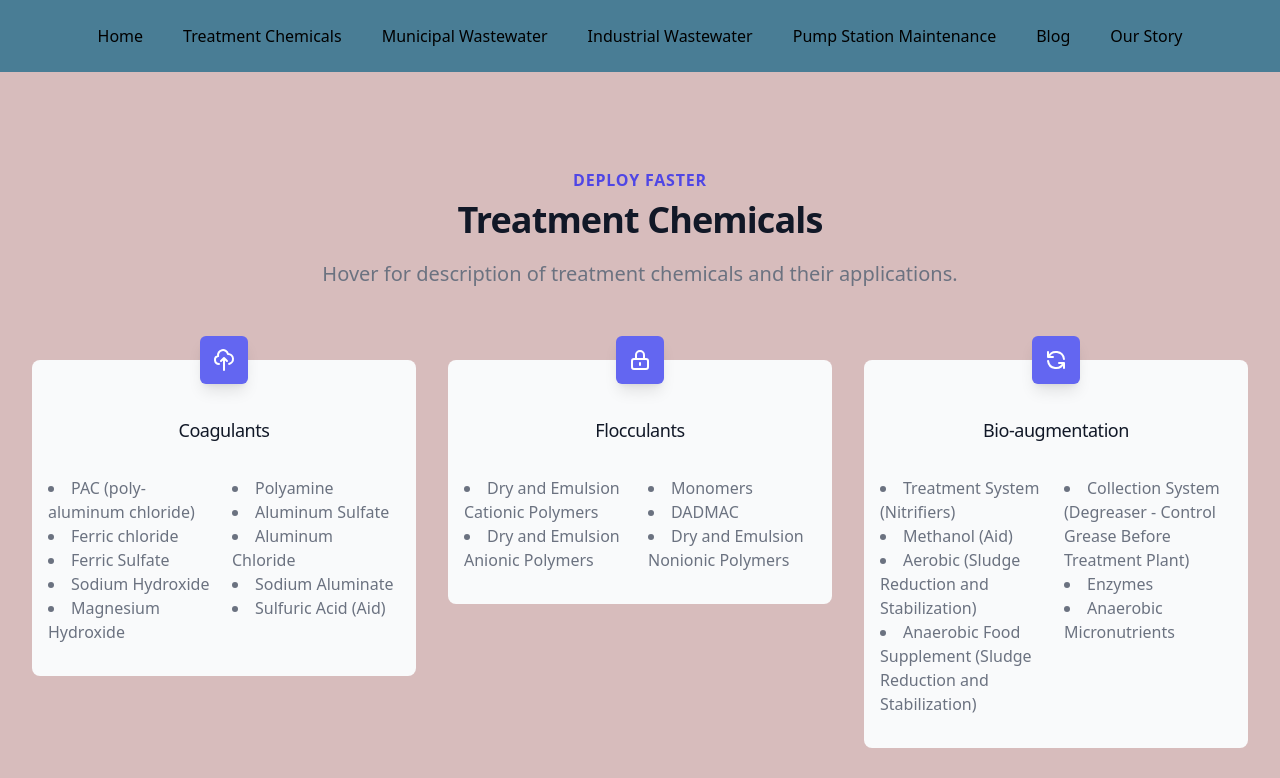
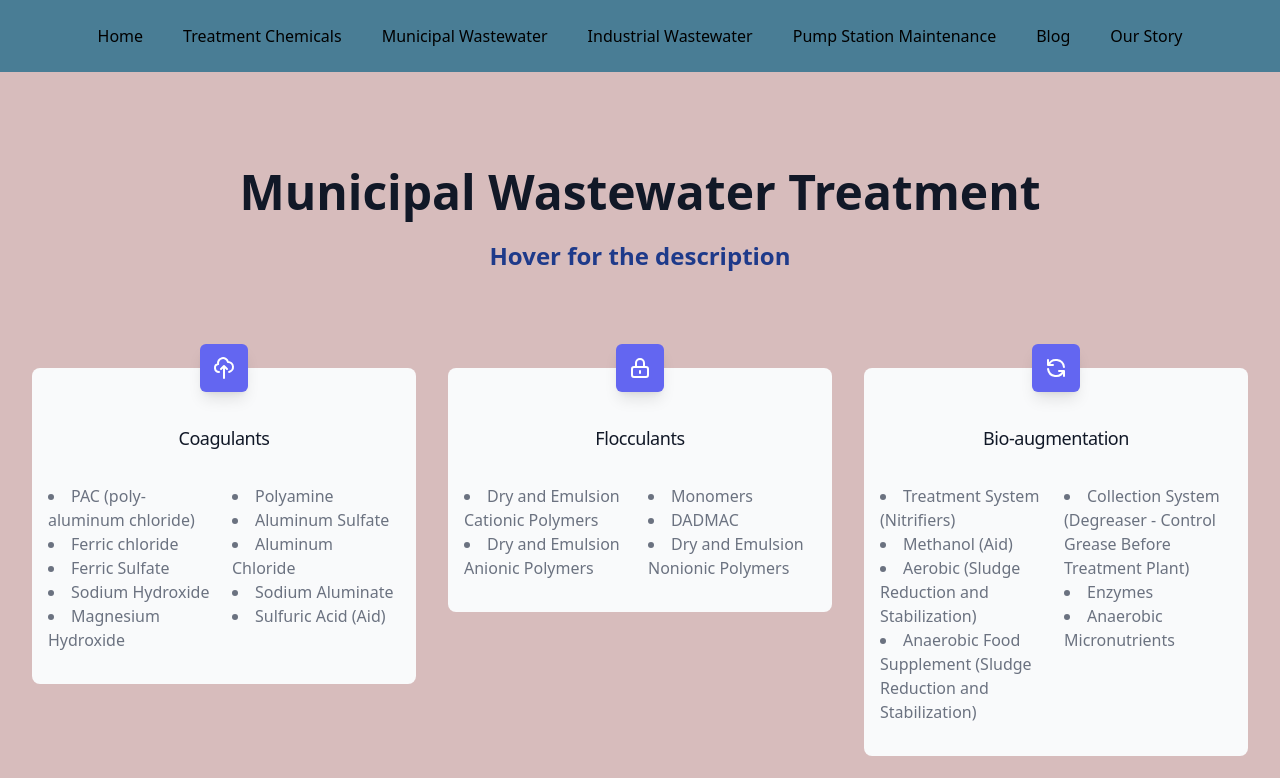
Before and after one commit to Tricarico1/jgs_landing_page, a Next.js app: page /treatment-chemicals in a window 1280 px wide. Shown: the top 778 px of the page. Built offline with nearby package versions, Linux system fonts and the light colour scheme.

Commit message:
Added hover to TC

```diff
--- a/src/pages/treatment-chemicals.js
+++ b/src/pages/treatment-chemicals.js
@@ -28,6 +28,7 @@ import {
         'Sulfuric Acid (Aid)'
       ],
       icon: CloudUploadIcon,
+      tooltip: 'Chemicals directly or  indirectly used to begin allowing stuff in water that would not come together under normal circumstances.  Their use depends on how acidic or basic the water is, the types of stuff to be removed, temperature, etc. ',
     },
     {
       name: 'Flocculants',
@@ -40,6 +41,7 @@ import {
         'DADMAC',
         'Dry and Emulsion Nonionic Polymers'
       ],      icon: LockClosedIcon,
+      tooltip: 'Normally, once coagulants  begin bringing stuff in the water together, flocculants are added to make those particles both bigger and stronger to make their removal easier.  One exception to this is dewatering sludge.  Often times sludge is dewatered with flocculants only , though the use of a coagulant may result in less sludge particles returned to the treatment system and/or drier sludge with less water in it.',
     },
     {
       name: 'Bio-augmentation',
@@ -57,6 +59,7 @@ import {
         'Anaerobic Micronutrients'
 
       ],      icon: RefreshIcon,
+      tooltip: 'This is used mostly to help biological processes to begin, be more complete or to help processes become more economical.   The microbes that make up the bio-augmentation aids are typically those same microbes that are normally occurring in nature, these microbes are just more concentrated. ',
     },
     {
       name: 'Final Effluent Disinfection and De-chloriation',
@@ -70,6 +73,8 @@ import {
         'De-Chlor Tablets (Tablet - Calcium Bisulfite)',
         'Defoamer (Aid)'
       ],      icon: ShieldCheckIcon,
+      tooltip: 'These chemicals are added to inactivate many of the pathogenic bacteria.  Once disinfection is completed, de-chlorination chemicals are added to remove enough of the excess chlorine to make the water less hazardous to the things living in the receiving waters.',
+
     },
     {
       name: 'pH Adjustment',
@@ -92,6 +97,7 @@ import {
         'Sodium Bicarbonate',
         'Lime'
       ],      icon: CogIcon,
+      tooltip: 'Many times chemicals added to water to treat or remove pollutants cause the pH to either decrease or increase to the point where it has a negative effect on the receiving waters.  To help fix this problem, chemicals are added to increase or decrease the pH as needed.  Another use for pH adjustments is to make conditions more consistent with the pH range that the treatment chemicals work best. ',
     },
     {
       name: 'General and Industrial Treatment',
@@ -108,6 +114,7 @@ import {
         'Calcium Chloride',
         'Solvents'
       ],      icon: ServerIcon,
+      tooltip: 'These are somewhat general and are used to fix some very specific issues that may help some of the other treatment chemical groups.',
     },
   ]
 
@@ -115,25 +122,25 @@ import {
     return (
       <>
       <div className="bg-gothicblue">
-
         <Header/>
-
         <div className="relative bg-rosebrown sm:py-24">
           <div className="mx-auto max-w-md px-4 text-center sm:max-w-3xl sm:px-6 lg:max-w-7xl lg:px-8">
-          <h2 className="text-base font-semibold uppercase tracking-wider text-indigo-600">Deploy faster</h2>
-          <p className="mt-2 text-3xl font-extrabold tracking-tight text-gray-900 sm:text-4xl">
-            Treatment Chemicals
-            </p>
-          <p className="mx-auto mt-5 max-w-prose text-xl text-gray-500">
-            Hover for description of treatment chemicals and their applications.
-          </p>
+            <h2 className="text-5xl  font-extrabold text-gray-900">Municipal Wastewater Treatment</h2>
+            <h2 className="text-2xl sm:py-6 font-extrabold text-blue-900">Hover for the description</h2>
+
+            {/* your other elements */}
             <div className="mt-12">
               <div className="grid grid-cols-1 gap-8 sm:grid-cols-2 lg:grid-cols-3">
               {
                   features.map((feature) => (
-                    <div key={feature.name} className="pt-6">
+                      <div key={feature.name} className="pt-6 group relative">
                           <div className="flow-root rounded-lg bg-gray-50 px-4 pb-8">
                               <div className="-mt-6">
+                                  {/* Tooltip */}
+                                  <div className="hidden group-hover:block absolute z-10 w-64 p-2 bg-gray-300 bg-opacity-90 text-gray-700 rounded-md shadow-lg">
+                                    {feature.tooltip}
+                                  </div>
+                                  {/* End Tooltip */}
                                   <div>
                                       <span className="inline-flex items-center justify-center rounded-md bg-indigo-500 p-3 shadow-lg">
                                           <feature.icon className="h-6 w-6 text-white" aria-hidden="true" />
```
Lines whose indentation alone changed are shown as unchanged.
